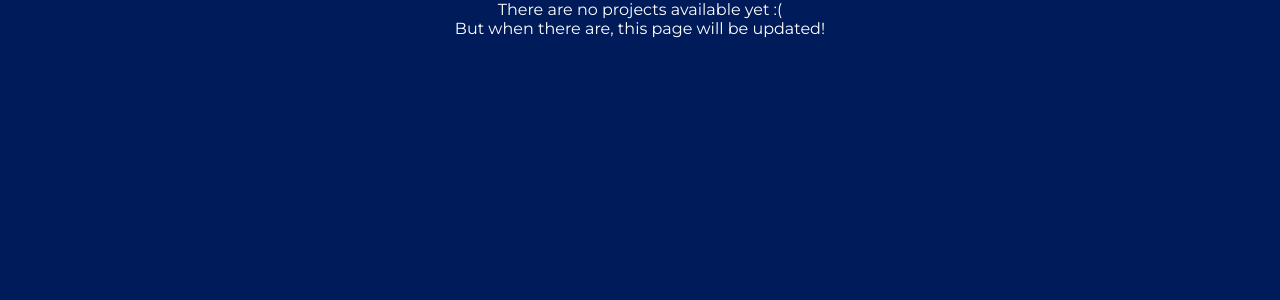
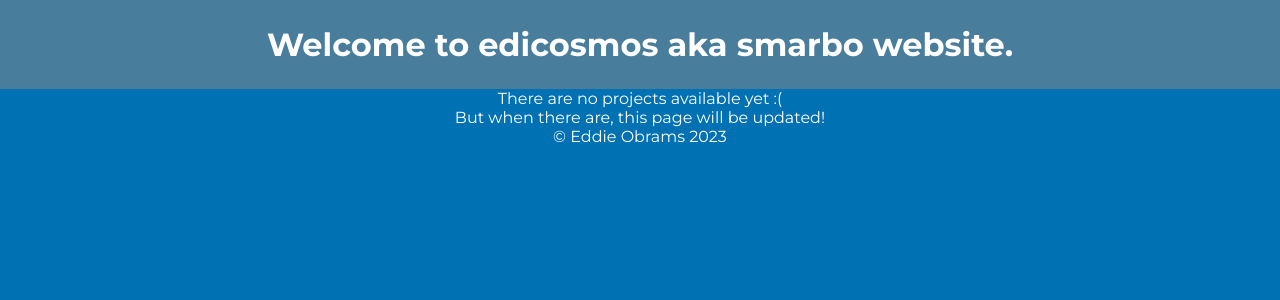
Before and after one commit to smarbo/smarbolab, a PHP site: page / in a window 1280 px wide. Shown: the top 300 px of the page. Run offline with PHP 8.4, Linux system fonts and the light colour scheme.

Commit message:
CSS Updated

```diff
--- a/style.css
+++ b/style.css
@@ -19,13 +19,3 @@ header{
 	font-weight: 700;
 	background: #8888
 }
-
-.main{
-	background: rgb(0, 27, 90);
-
-	position: absolute;
-	top: 0;
-	bottom: 0;
-	left: 0;
-	right: 0;
-}
```
